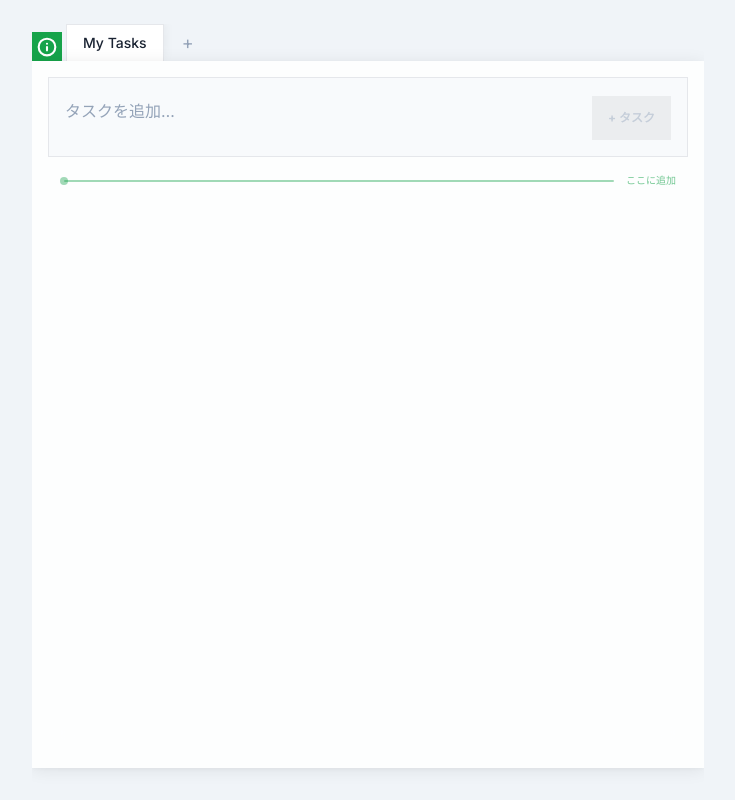
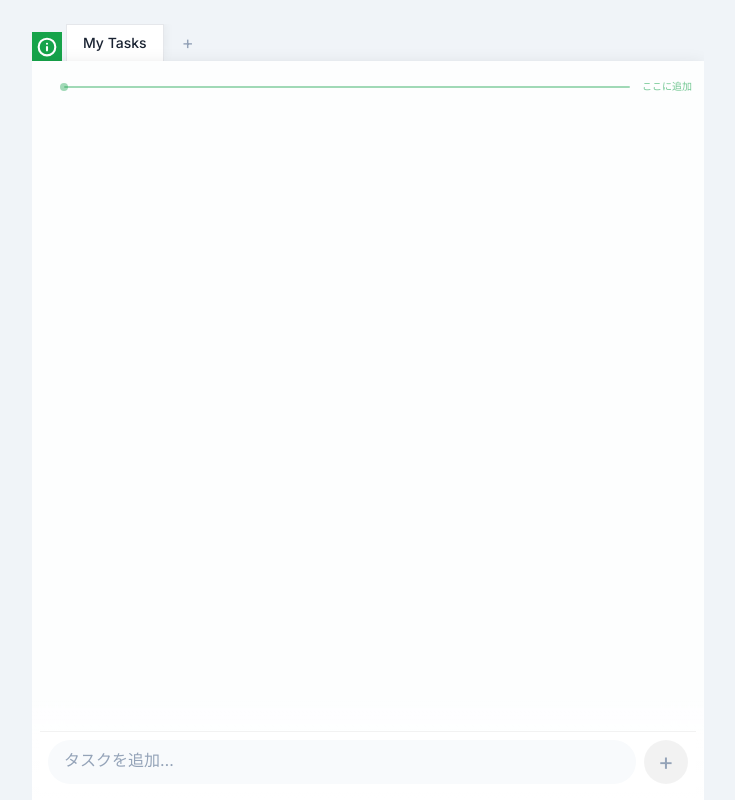
Before and after one commit to yuya-dot-is/local-todo, a React (Vite) app: page / in a window 1280 px wide. Shown: the whole page, without its empty margins (272-1007 px from the left). Built offline with nearby package versions, Linux system fonts and the light colour scheme; the HTML template or start-up script is replaced by a standard one; a web font is replaced by a local one.

Commit message:
style: redesign TodoInput to a floating dock layout and adjust TodoList positioning

```diff
--- a/src/App.tsx
+++ b/src/App.tsx
@@ -45,14 +45,14 @@ export default function App() {
     <div className="h-screen flex flex-col text-ink antialiased overflow-hidden">
 
       {/* main layout */}
-      <div className="flex-1 overflow-y-auto scrollbar-thin pr-1 flex flex-col max-w-2xl w-full mx-auto px-2 sm:px-0 pt-2 pb-8">
+      <div className="flex-1 overflow-y-auto scrollbar-thin flex flex-col max-w-2xl w-full mx-auto px-2 sm:px-0 pt-2">
 
         {/* tab bar */}
         <TabBar />
 
         {/* tab content card */}
         <main
-          className="flex-1 bg-white/85 backdrop-blur-glass shadow-card flex flex-col min-h-0"
+          className="flex-1 bg-white/85 backdrop-blur-glass shadow-card flex flex-col min-h-0 relative"
         >
           <AnimatePresence mode="wait">
             <motion.div
@@ -61,10 +61,12 @@ export default function App() {
               animate={{ opacity: 1, y: 0 }}
               exit={{ opacity: 0, y: -5 }}
               transition={{ duration: 0.16 }}
-              className="flex-1 flex flex-col min-h-0 p-4 pb-6"
+              className="flex-1 flex flex-col min-h-0"
             >
               {showInfoTab ? (
-                <InfoTab />
+                <div className="flex-1 overflow-y-auto p-4 pb-12">
+                  <InfoTab />
+                </div>
               ) : activeTab ? (
                 <TodoList
                   tabId={activeTab.id}
--- a/src/components/TodoInput.tsx
+++ b/src/components/TodoInput.tsx
@@ -18,12 +18,9 @@ export default function TodoInput({ onAdd }: Props) {
   return (
     <div
       className={`
-        mb-3 flex items-start gap-3 px-4 py-4
-        border transition-all duration-200
-        ${focused
-          ? 'border-accent/40 bg-accent/4 shadow-sm'
-          : 'border-black/8 bg-surface-2 hover:border-black/12'
-        }
+        flex items-center gap-2 p-2
+        bg-white border-t transition-all duration-200
+        ${focused ? 'border-accent shadow-[0_-4px_12px_rgba(0,0,0,0.05)]' : 'border-black/5'}
       `}
     >
       <textarea
@@ -40,7 +37,7 @@ export default function TodoInput({ onAdd }: Props) {
         }}
         placeholder="タスクを追加…"
         rows={1}
-        className="flex-1 bg-transparent text-base text-ink placeholder-ink-faint outline-none resize-none py-1 leading-relaxed min-h-[1.75rem] max-h-[6rem]"
+        className="flex-1 bg-surface-2 text-base text-ink placeholder-ink-faint outline-none resize-none px-4 py-2.5 rounded-full leading-tight min-h-[44px] max-h-[120px]"
         onInput={(e) => {
           const target = e.target as HTMLTextAreaElement
           target.style.height = 'auto'
@@ -48,21 +45,19 @@ export default function TodoInput({ onAdd }: Props) {
         }}
       />
 
-      <div className="flex items-center gap-1.5 mt-0.5">
       <button
         onMouseDown={(e) => e.preventDefault()}
         onClick={handleAdd}
         disabled={!inputValue.trim()}
         className={`
-            px-4 py-2 text-xs font-bold transition-colors min-h-[44px]
+          w-11 h-11 flex items-center justify-center rounded-full text-2xl font-light transition-all
           ${inputValue.trim()
-              ? 'bg-accent text-white hover:bg-accent-hover'
-              : 'bg-black/10 text-ink-faint cursor-not-allowed opacity-50'}
+            ? 'bg-accent text-white shadow-md active:scale-95'
+            : 'bg-black/5 text-ink-faint cursor-not-allowed'}
         `}
       >
-          + タスク
+        +
       </button>
-      </div>
     </div>
   )
 }
--- a/src/components/TodoList.tsx
+++ b/src/components/TodoList.tsx
@@ -13,12 +13,8 @@ export default function TodoList({ tabId, todos }: Props) {
   const { addTodo, reorderTodos } = useTodoStore()
 
   return (
-    <div className="flex flex-col gap-0.5">
-      <TodoInput
-        onAdd={(title) => addTodo(tabId, title)}
-      />
-
-      <div className="flex-1 overflow-y-auto scrollbar-thin pr-1 -mr-1">
+    <div className="flex-1 flex flex-col min-h-0 relative">
+      <div className="flex-1 overflow-y-auto scrollbar-thin pr-1 -mr-1 px-4 pt-4 pb-20">
         <Reorder.Group
           axis="y"
           values={todos}
@@ -38,6 +34,12 @@ export default function TodoList({ tabId, todos }: Props) {
           </AnimatePresence>
         </Reorder.Group>
       </div>
+
+      <div className="absolute bottom-0 left-0 right-0 p-2 bg-gradient-to-t from-white via-white/95 to-transparent pt-8">
+        <TodoInput
+          onAdd={(title) => addTodo(tabId, title)}
+        />
+      </div>
     </div>
   )
 }
```
Lines whose indentation alone changed are shown as unchanged.
